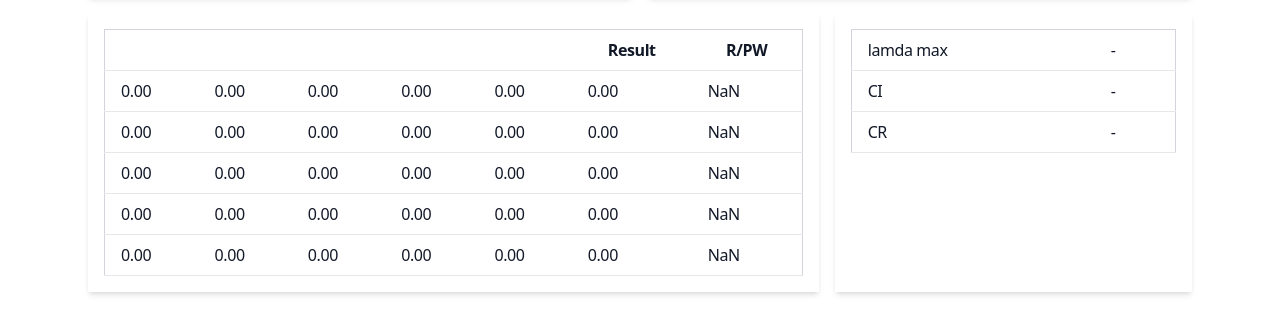
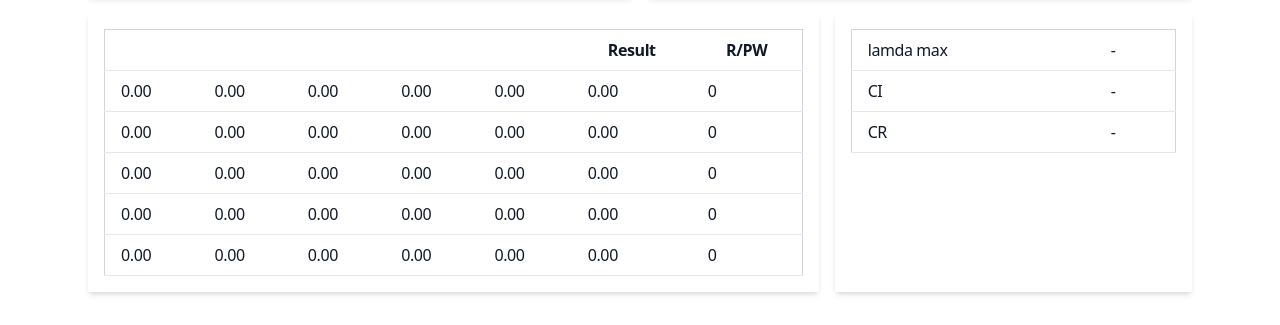
Before and after one commit to rizkifac2204/unm_spk, a Next.js app: page /formulir in a window 1280 px wide. Shown: the part 585-910 px from the top of the page. Built offline with nearby package versions, Linux system fonts and the light colour scheme.

Commit message:
before change konsep

```diff
--- a/components/Utama.js
+++ b/components/Utama.js
@@ -5,23 +5,33 @@ import { useState } from "react";
 const keys = [
   {
     poin: "t1",
+    key: "valuet1",
     title: "title 1",
+    rpw: "",
   },
   {
     poin: "t2",
+    key: "valuet2",
     title: "title 2",
+    rpw: "",
   },
   {
     poin: "t3",
+    key: "valuet3",
     title: "title 3",
+    rpw: "",
   },
   {
     poin: "t4",
+    key: "valuet4",
     title: "title 4",
+    rpw: "",
   },
   {
     poin: "t5",
+    key: "valuet5",
     title: "title 5",
+    rpw: "",
   },
 ];
 
@@ -35,6 +45,10 @@ const initialData = keys.map((item) => {
 
 function Utama() {
   const [data, setData] = useState(initialData);
+
+  const keysToSum = keys.map((item) => {
+    return item.key;
+  });
 
   const handleInputChange = (index, key, value) => {
     const newData = [...data];
@@ -61,7 +75,6 @@ function Utama() {
   };
 
   const averageNLColumn = (obj) => {
-    const keysToSum = ["valuet1", "valuet2", "valuet3", "valuet4", "valuet5"];
     const sum = keysToSum.reduce(
       (acc, key) => acc + (parseFloat(divisionNLColumn(key, obj[key])) || 0),
       0
@@ -124,7 +137,9 @@ function Utama() {
   const rpw = (r, pw) => {
     const a = parseFloat(r) || 0;
     const b = parseFloat(pw) || 0;
-    return parseFloat(a / b).toFixed(2);
+    const hasil = parseFloat(a / b).toFixed(2);
+    if (isNaN(hasil)) return 0;
+    return hasil;
   };
 
   return (
@@ -133,8 +148,6 @@ function Utama() {
         <h1 className="text-2xl font-bold mb-4">
           Aplikasi Sistem Penunjang Keputusan - Kelompok 3
         </h1>
-
-        {/* {JSON.stringify(data[0])} */}
 
         <div className="grid grid-cols-1 sm:grid-cols-2 lg:grid-cols-2 gap-4 mb-4">
           <div className="bg-white p-4 shadow-md">
```
